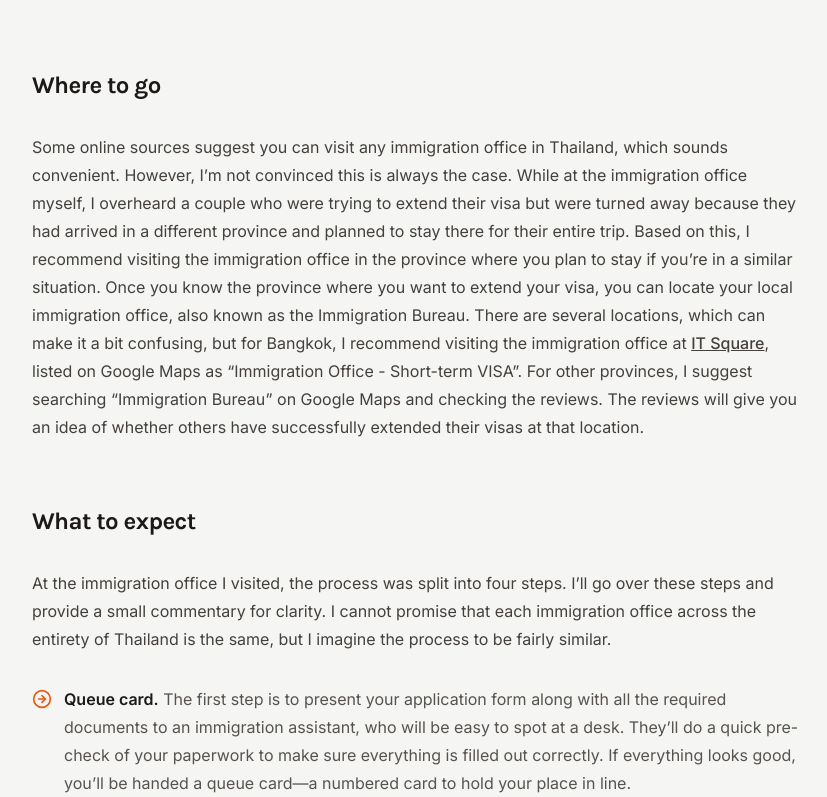
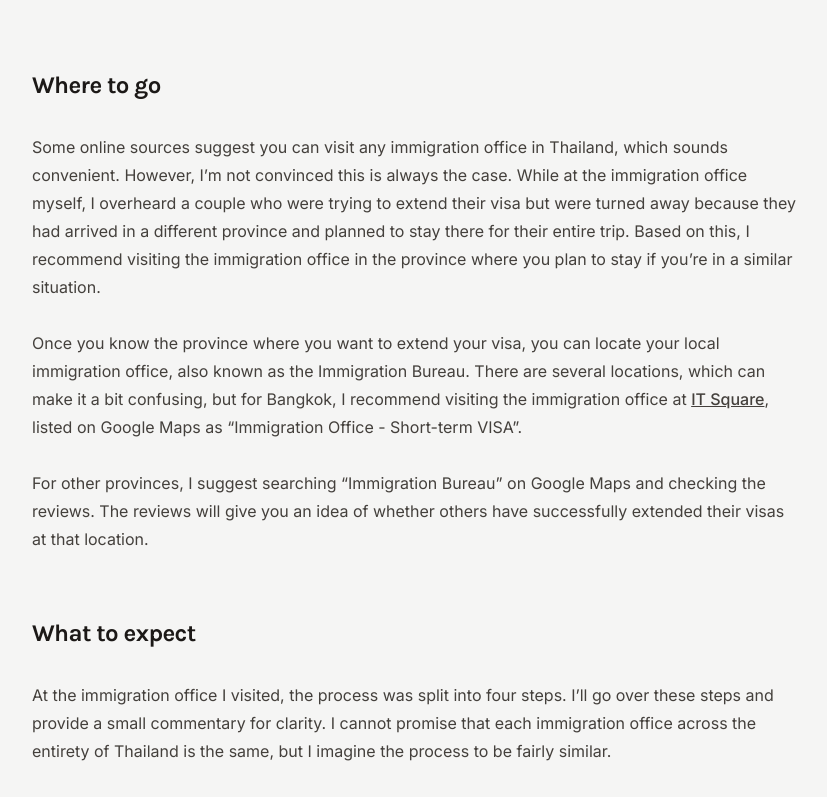
Before and after one commit to maxhves/hvesser-lewis-consulting-site, a Next.js app: page /blog/how-to-extend-a-thailand-tourist-visa-by-30-days in a window 1280 px wide. Shown: the part 1323-2120 px from the top of the page, without its empty margins (224-1051 px from the left). Built offline with nearby package versions, Linux system fonts and the light colour scheme.

Commit message:
Replaced missing whitespace-pre-wrap class.

```diff
--- a/src/app/blog/how-to-extend-a-thailand-tourist-visa-by-30-days/components/common/ArticleSection.tsx
+++ b/src/app/blog/how-to-extend-a-thailand-tourist-visa-by-30-days/components/common/ArticleSection.tsx
@@ -30,7 +30,7 @@ export function ArticleSectionHeading({children}: { children: React.ReactNode })
 
 export function ArticleSectionBody({children}: { children: React.ReactNode }) {
   return (
-    <p className="mt-8 text-base font-normal leading-7 text-stone-700">
+    <p className="mt-8 text-base font-normal leading-7 text-stone-700 whitespace-pre-wrap">
       {children}
     </p>
   )
```
